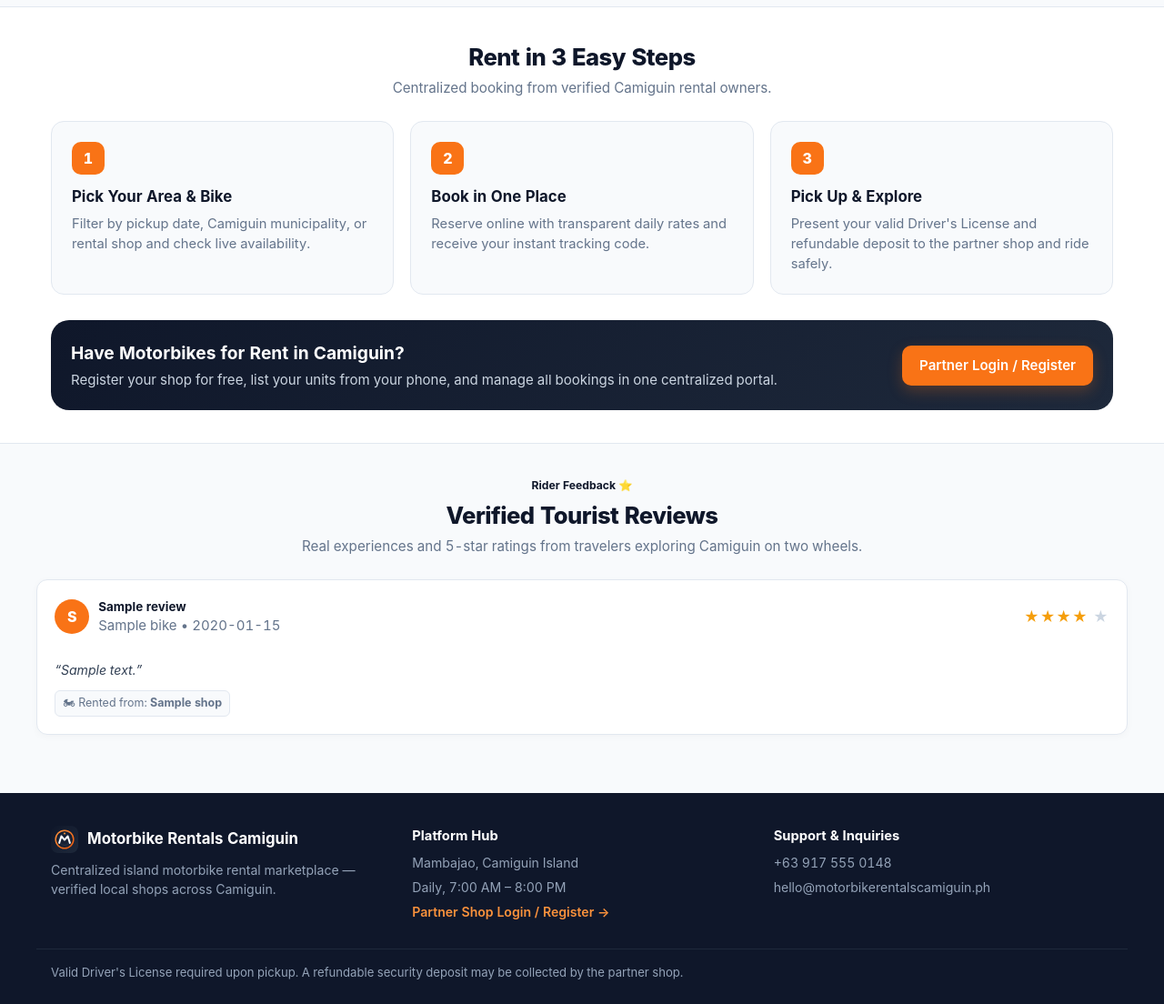
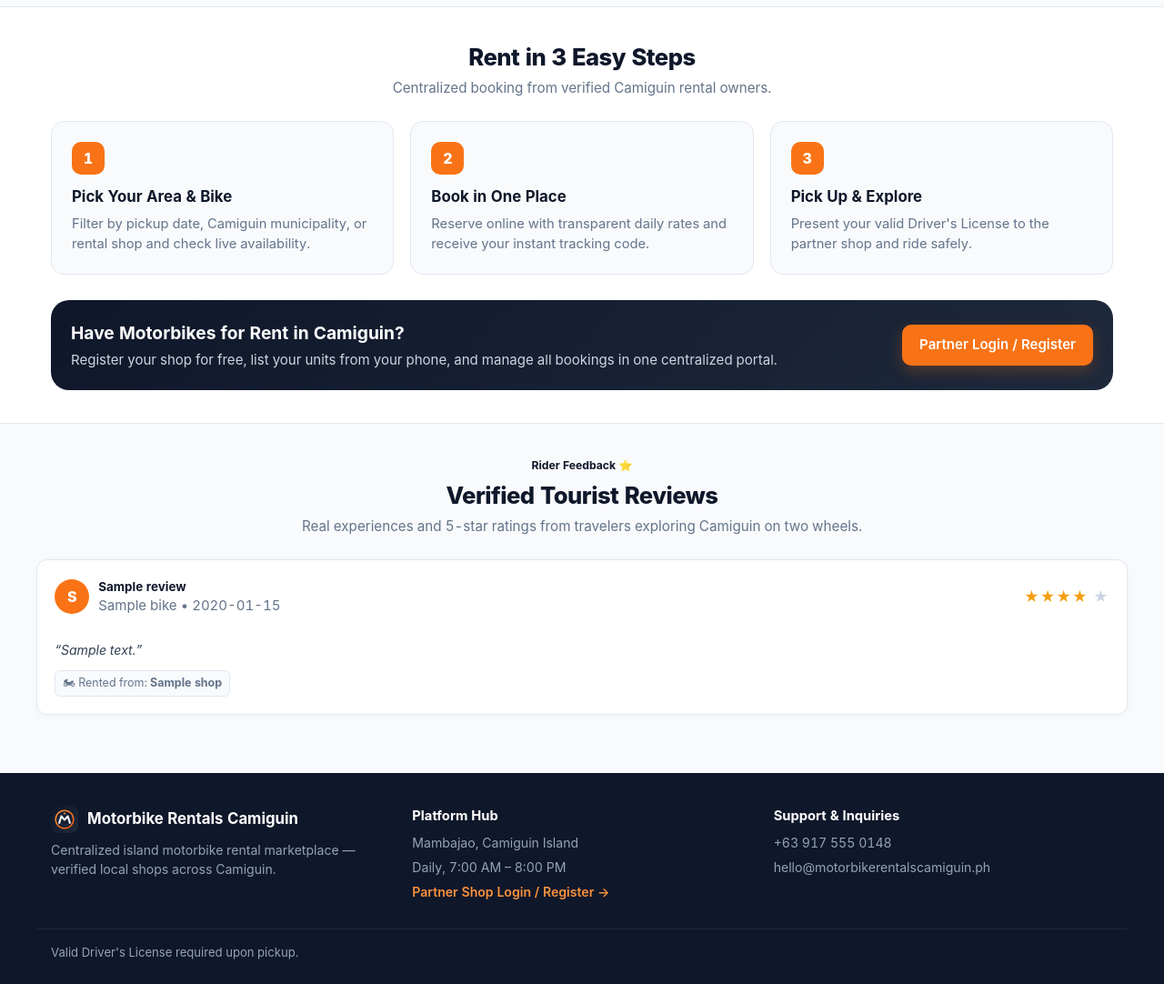
Before and after one commit to Junfols/motorbike-rentals-camiguin, a Flask app: page / in a window 1280 px wide. Shown: the part 2981-4085 px from the top of the page at 91% size. After the commit the page ends 4063 px from the top, so only its background shows below. Run offline with Flask 3, Linux system fonts and the light colour scheme; data comes from the database, SQL or seed files in the repository; tables that the repository leaves empty hold one stand-in row (values such as "Sample post"); grey boxes marked "Sample" are stand-in pictures; some libraries are stand-ins or nearby versions.

Commit message:
Add Address field to booking/application form and remove Security Deposit

```diff
--- a/app.py
+++ b/app.py
@@ -393,6 +393,7 @@ def _serialize_booking(row) -> dict:
         "customer_name": row["customer_name"],
         "customer_phone": row["customer_phone"],
         "customer_email": row["customer_email"],
+        "customer_address": (row["customer_address"] if "customer_address" in keys else "") or "",
         "license_number": row["license_number"],
         "pickup_date": row["pickup_date"],
         "return_date": row["return_date"],
@@ -1122,6 +1123,7 @@ def create_app(test_config: dict | None = None) -> Flask:
         customer_name = (payload.get("customer_name") or "").strip()
         customer_phone = (payload.get("customer_phone") or "").strip()
         customer_email = (payload.get("customer_email") or "").strip()
+        customer_address = (payload.get("customer_address") or "").strip()
         license_number = (payload.get("license_number") or "").strip()
         pickup_date = (payload.get("pickup_date") or "").strip()
         return_date = (payload.get("return_date") or "").strip()
@@ -1335,13 +1337,13 @@ def create_app(test_config: dict | None = None) -> Flask:
                 """
                 INSERT INTO bookings (
                     booking_code, bike_id, shop_id, customer_name, customer_phone, customer_email,
-                    license_number, pickup_date, return_date, pickup_time, pickup_method,
+                    customer_address, license_number, pickup_date, return_date, pickup_time, pickup_method,
                     delivery_address, delivery_lat, delivery_lng, extra_helmet, top_box, rental_days, base_subtotal,
                     addons_total, delivery_total, total_amount, commission_rate, platform_fee,
                     shop_payout, reservation_fee, balance_due, payment_channel, payment_reference,
                     payment_proof_url, payment_status, deposit_amount, notes, admin_notes, status,
                     created_at, updated_at
-                ) VALUES (?, ?, ?, ?, ?, ?, ?, ?, ?, ?, ?, ?, ?, ?, ?, ?, ?, ?, ?, ?, ?, ?, ?, ?, ?, ?, ?, ?, ?, ?, ?, ?, '', 'pending', ?, ?)
+                ) VALUES (?, ?, ?, ?, ?, ?, ?, ?, ?, ?, ?, ?, ?, ?, ?, ?, ?, ?, ?, ?, ?, ?, ?, ?, ?, ?, ?, ?, ?, ?, ?, ?, ?, '', 'pending', ?, ?)
                 """,
                 (
                     booking_code,
@@ -1350,6 +1352,7 @@ def create_app(test_config: dict | None = None) -> Flask:
                     customer_name,
                     customer_phone,
                     customer_email,
+                    customer_address,
                     license_number,
                     pickup_date,
                     return_date,
@@ -1870,7 +1873,7 @@ def create_app(test_config: dict | None = None) -> Flask:
             engine_cc = int(data.get("engine_cc", existing["engine_cc"] if existing else 125))
             daily_rate = float(data.get("daily_rate", existing["daily_rate"] if existing else 0))
             weekly_rate = float(data.get("weekly_rate", existing["weekly_rate"] if existing else 0))
-            deposit = float(data.get("deposit", existing["deposit"] if existing else 1500))
+            deposit = float(data.get("deposit", existing["deposit"] if existing else 0))
             units_count = int(data.get("units_count", existing["units_count"] if existing else 1))
         except (TypeError, ValueError):
             raise ValueError("Engine CC, rates, deposit, and units must be valid numbers.")
--- a/db.py
+++ b/db.py
@@ -379,6 +379,7 @@ def _create_sqlite_schema(conn: DatabaseConnection) -> None:
             customer_name TEXT NOT NULL,
             customer_phone TEXT NOT NULL,
             customer_email TEXT NOT NULL DEFAULT '',
+            customer_address TEXT NOT NULL DEFAULT '',
             license_number TEXT NOT NULL,
             pickup_date TEXT NOT NULL,
             return_date TEXT NOT NULL,
@@ -515,6 +516,7 @@ def _create_postgres_schema(conn: DatabaseConnection) -> None:
             customer_name TEXT NOT NULL,
             customer_phone TEXT NOT NULL,
             customer_email TEXT NOT NULL DEFAULT '',
+            customer_address TEXT NOT NULL DEFAULT '',
             license_number TEXT NOT NULL,
             pickup_date TEXT NOT NULL,
             return_date TEXT NOT NULL,
@@ -638,7 +640,7 @@ def init_db(db_path: str | None = None, db_url: str | None = None, seed_demo: bo
                 "extra_helmet_fee": "50",
                 "top_box_fee": "100",
                 "opening_hours": "Daily, 7:00 AM – 8:00 PM",
-                "terms_note": "Valid Driver's License required upon pickup. A refundable security deposit may be collected by the partner shop.",
+                "terms_note": "Valid Driver's License required upon pickup.",
                 "telegram_bot_token": os.environ.get("TELEGRAM_BOT_TOKEN", ""),
                 "admin_telegram_chat_id": os.environ.get("ADMIN_TELEGRAM_CHAT_ID", ""),
                 "admin_notify_email": os.environ.get("ADMIN_NOTIFY_EMAIL", ""),
@@ -824,6 +826,10 @@ def init_db(db_path: str | None = None, db_url: str | None = None, seed_demo: bo
             if "contract_signed_at" not in booking_cols:
                 conn.execute(
                     "ALTER TABLE bookings ADD COLUMN contract_signed_at TEXT DEFAULT NULL"
+                )
+            if "customer_address" not in booking_cols:
+                conn.execute(
+                    "ALTER TABLE bookings ADD COLUMN customer_address TEXT NOT NULL DEFAULT ''"
                 )
 
             # Ensure reviews table exists in existing database
--- a/static/js/admin.js
+++ b/static/js/admin.js
@@ -408,6 +408,7 @@
                 <span class="trip-detail-label">Customer</span>
                 <strong>${escapeHtml(b.customer_name)}</strong>
                 <div class="text-muted">${escapeHtml(b.customer_phone)}</div>
+                ${b.customer_address ? `<div class="text-muted">📍 ${escapeHtml(b.customer_address)}</div>` : ""}
               </div>
               <div>
                 <span class="trip-detail-label">Dates</span>
@@ -422,7 +423,7 @@
               <div>
                 <span class="trip-detail-label">Down Payment / Balance Due</span>
                 <strong>${escapeHtml(formatMoney(b.balance_due !== undefined && b.balance_due !== null ? b.balance_due : b.total_amount))}</strong> ${balanceBadge}
-                <div class="text-muted">${hasOnlineFee ? `${escapeHtml(payChannelLabel)}: ${escapeHtml(formatMoney(b.reservation_fee))}` : "Pay 100% at shop"} &bull; Dep: ${escapeHtml(formatMoney(b.deposit_amount))}</div>
+                <div class="text-muted">${hasOnlineFee ? `${escapeHtml(payChannelLabel)}: ${escapeHtml(formatMoney(b.reservation_fee))}` : "Pay 100% at shop"}</div>
               </div>
               <div>
                 <span class="trip-detail-label">License #</span>
--- a/static/js/partner.js
+++ b/static/js/partner.js
@@ -401,6 +401,7 @@
                 <span class="trip-detail-label">Rider</span>
                 <strong>${escapeHtml(b.customer_name)}</strong>
                 <div class="text-muted">${escapeHtml(b.customer_phone)}</div>
+                ${b.customer_address ? `<div class="text-muted">📍 ${escapeHtml(b.customer_address)}</div>` : ""}
               </div>
               <div>
                 <span class="trip-detail-label">Dates</span>
@@ -413,9 +414,9 @@
                 <div class="text-muted">Fee: -${escapeHtml(formatMoney(b.platform_fee))} &bull; Net: ${escapeHtml(formatMoney(b.shop_payout))}</div>
               </div>
               <div>
-                <span class="trip-detail-label">Collect on Pickup / Deposit</span>
+                <span class="trip-detail-label">Collect on Pickup</span>
                 <strong>${escapeHtml(formatMoney(collectDue))}</strong> ${balanceBadge}
-                <div class="text-muted">${hasOnlineFee && payStatus !== "rejected" && payStatus !== "refunded" ? `Paid online: -${escapeHtml(formatMoney(b.reservation_fee))} (${escapeHtml(payChannelLabel)})` : "Full rental due"} &bull; Dep: ${escapeHtml(formatMoney(b.deposit_amount))}</div>
+                <div class="text-muted">${hasOnlineFee && payStatus !== "rejected" && payStatus !== "refunded" ? `Paid online: -${escapeHtml(formatMoney(b.reservation_fee))} (${escapeHtml(payChannelLabel)})` : "Full rental due"}</div>
               </div>
               <div>
                 <span class="trip-detail-label">License #</span>
--- a/static/js/storefront.js
+++ b/static/js/storefront.js
@@ -1093,12 +1093,6 @@
           </div>
         `;
       }
-      linesHtml += `
-        <div class="quote-line deposit">
-          <span>Refundable Security Deposit (paid at pickup)</span>
-          <span>${escapeHtml(formatMoney(q.deposit_amount))}</span>
-        </div>
-      `;
       quoteLines.innerHTML = linesHtml;
       syncPaymentChannelUi(false);
     } catch (_) {
@@ -2044,6 +2038,7 @@
         top_box: topBoxCheckbox.checked,
         customer_name: document.getElementById("booking-customer-name").value.trim(),
         customer_phone: document.getElementById("booking-customer-phone").value.trim(),
+        customer_address: document.getElementById("booking-customer-address")?.value.trim() || "",
         license_number: document.getElementById("booking-license-number").value.trim(),
         customer_email: document.getElementById("booking-customer-email").value.trim(),
         notes: document.getElementById("booking-notes").value.trim(),
@@ -2173,12 +2168,12 @@
     document.getElementById("confirm-summary").innerHTML = `
       <div><strong>Rental Shop:</strong> ${escapeHtml(booking.shop_name || "Verified Partner")} (${escapeHtml(booking.shop_municipality || "Camiguin")})</div>
       <div><strong>Motorbike:</strong> ${escapeHtml(booking.bike_name)}</div>
+      ${booking.customer_address ? `<div><strong>Address:</strong> ${escapeHtml(booking.customer_address)}</div>` : ""}
       <div><strong>Dates:</strong> ${escapeHtml(booking.pickup_date)} to ${escapeHtml(booking.return_date)} (${booking.rental_days} day(s))</div>
       <div><strong>Pickup:</strong> ${escapeHtml(booking.pickup_time)} &bull; ${booking.pickup_method === "delivery" ? `Delivery (${escapeHtml(booking.delivery_address)})` : "Shop Pickup"}</div>
       <div><strong>Total Rental:</strong> ${escapeHtml(formatMoney(booking.total_amount))}</div>
       ${Number(booking.reservation_fee || 0) > 0 ? `<div><strong>Down Payment (${escapeHtml((booking.payment_channel || "gcash").toUpperCase())}):</strong> ${escapeHtml(formatMoney(booking.reservation_fee))} (${escapeHtml(paymentStatusLabel(booking.payment_status))})${booking.payment_reference ? ` &bull; Ref # ${escapeHtml(booking.payment_reference)}` : ""}</div>` : ""}
       <div><strong>Balance Due on Pickup:</strong> ${escapeHtml(formatMoney(booking.balance_due !== undefined && booking.balance_due !== null ? booking.balance_due : booking.total_amount))}</div>
-      <div><strong>Refundable Deposit:</strong> ${escapeHtml(formatMoney(booking.deposit_amount))}</div>
       <div><strong>Status:</strong> <span class="badge badge-pending">Pending Shop Confirmation</span></div>
     `;
 
--- a/templates/index.html
+++ b/templates/index.html
@@ -451,7 +451,7 @@
       <div class="step-card">
         <div class="step-num">3</div>
         <h3>Pick Up &amp; Explore</h3>
-        <p>Present your valid Driver's License and refundable deposit to the partner shop and ride safely.</p>
+        <p>Present your valid Driver's License to the partner shop and ride safely.</p>
       </div>
     </div>
 
@@ -558,14 +558,10 @@
         </div>
 
         <div class="info-box">
-          <h4>Rates &amp; Deposit</h4>
+          <h4>Rental Rate</h4>
           <div class="rate-summary-row">
             <span>Daily Rate:</span>
             <strong id="modal-daily-rate"></strong>
-          </div>
-          <div class="rate-summary-row">
-            <span>Refundable Deposit:</span>
-            <strong id="modal-deposit-rate"></strong>
           </div>
         </div>
 
@@ -703,6 +699,11 @@
             <label for="booking-customer-phone">Mobile / WhatsApp Number *</label>
             <input type="tel" id="booking-customer-phone" name="customer_phone" required placeholder="0917 123 4567">
           </div>
+        </div>
+
+        <div class="form-group">
+          <label for="booking-customer-address">Address (Home / Resort / Hotel Address) *</label>
+          <input type="text" id="booking-customer-address" name="customer_address" required placeholder="e.g., Cagayan de Oro City / Paras Beach Resort, Yumbing">
         </div>
 
         <div class="form-grid-2">
```
Also changed, not shown: notifications.py (+4 -5 lines), static/js/bookings.js (+6 -5 lines), templates/admin.html (+5 -10 lines), templates/partner.html (+7 -12 lines), tests/test_app.py (+5 -0 lines).
